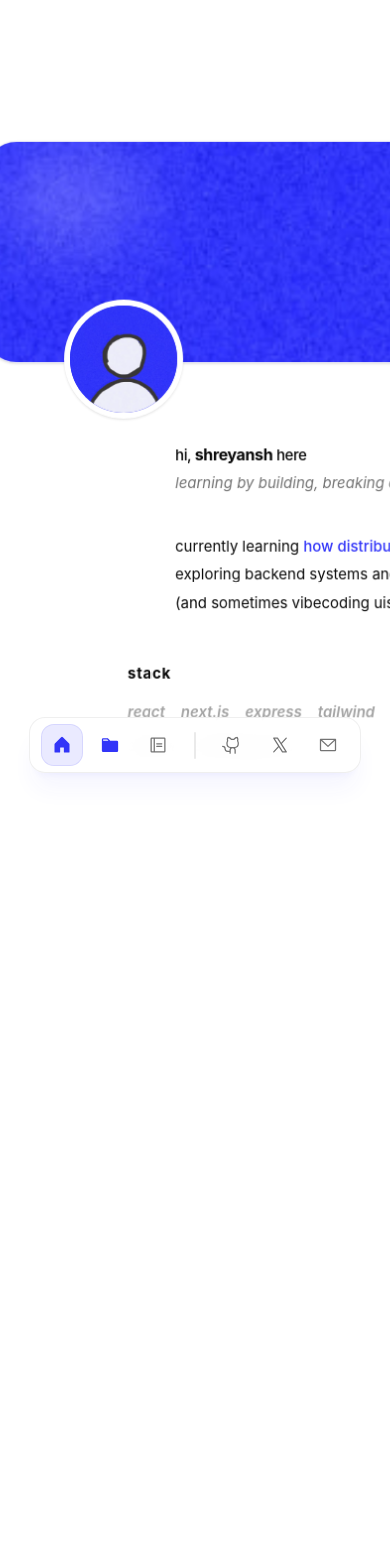
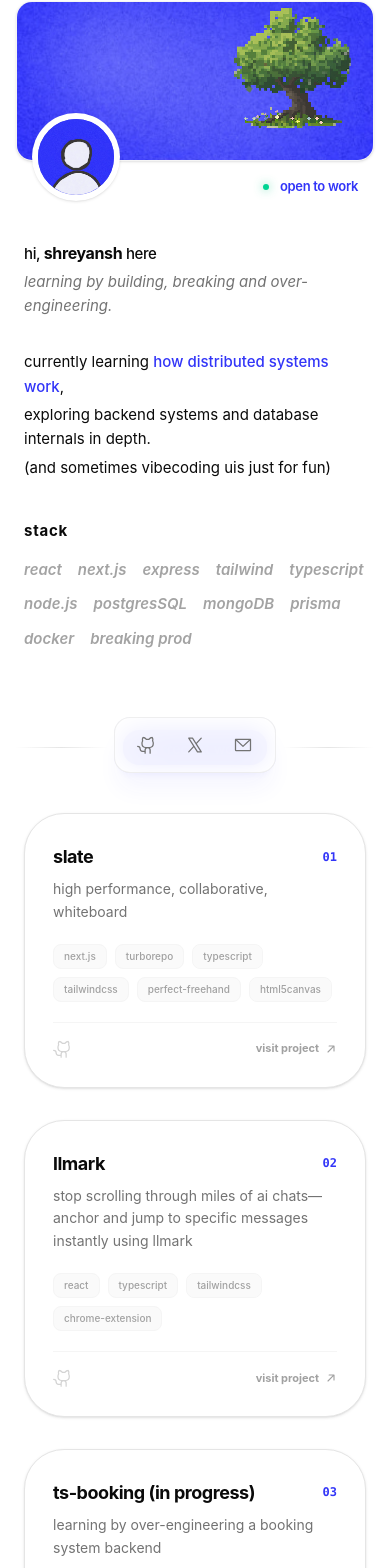
Before and after one commit to ss1ngh/portfolio, a Next.js app: page / in a window 390 px wide. Shown: the part 47-1615 px from the top of the page. Before the commit the page ends 844 px from the top, so only its background shows below. Built offline with nearby package versions, Linux system fonts and the light colour scheme.

Commit message:
mobile responsive

```diff
--- a/src/app/opengraph-image.tsx
+++ b/src/app/opengraph-image.tsx
@@ -127,8 +127,7 @@ export default async function Image() {
                 letterSpacing: "-0.01em",
               }}
             >
-              learning by building, breaking and over-engineering •{" "}
-              {DATA.url.replace("https://", "")}
+              engineering the modern web • {DATA.url.replace("https://", "")}
             </div>
           </div>
         </div>
--- a/src/components/canvas/HomeContent.tsx
+++ b/src/components/canvas/HomeContent.tsx
@@ -5,15 +5,15 @@ import Image from "next/image";
 
 export function HomeContent() {
   return (
-    <div className="relative flex flex-col min-h-dvh w-[1200px] px-6 py-16 items-center selection:bg-[#3235F8] selection:text-white">
+    // Update the top wrapper:
+    <div className="relative flex flex-col min-h-fit md:min-h-dvh w-full md:w-[1200px] px-4 md:px-6 py-8 md:py-16 items-start md:items-center selection:bg-[#3235F8] selection:text-white overflow-hidden md:overflow-visible">
       {/* label */}
-      <span className="absolute bottom-full left-1/2 -translate-x-1/2 mb-16 text-[15rem] font-black lowercase tracking-tighter text-[#0A0A0A]/5 select-none pointer-events-none whitespace-nowrap">
+      <span className="hidden md:block absolute bottom-full left-1/2 -translate-x-1/2 mb-16 text-[15rem] font-black lowercase tracking-tighter text-[#0A0A0A]/5 select-none pointer-events-none whitespace-nowrap">
         about me
       </span>
-
       {/* Banner */}
-      <section className="w-full max-w-5xl relative mb-8">
-        <div className="relative w-full h-56 rounded-4xl overflow-hidden border border-neutral-100 shadow-sm bg-[#F5F5F3]">
+      <section className="w-full max-w-5xl relative mb-12 md:mb-8 mt-4 md:mt-0">
+        <div className="relative w-full h-40 md:h-56 rounded-2xl md:rounded-4xl overflow-hidden border border-neutral-100 shadow-sm bg-[#F5F5F3]">
           <div
             className="absolute inset-0 z-0 opacity-100"
             style={{
@@ -26,16 +26,20 @@ export function HomeContent() {
             <div className="absolute top-4 left-6 w-32 h-20 bg-white/30 blur-2xl rounded-full" />
             <div className="absolute bottom-4 right-12 w-48 h-24 bg-white/40 blur-3xl rounded-full" />
           </div>
-          <div className="absolute right-8 bottom-4 z-20 scale-110">
+          <div className="absolute right-4 md:right-8 bottom-4 z-20 scale-90 md:scale-110 origin-bottom-right">
             <PixelTree />
           </div>
         </div>
-        <div className="absolute right-8 top-58 z-30">
+
+        {/* Adjusted Status Indicator */}
+        <div className="absolute right-4 md:right-8 top-[11rem] md:top-58 z-30">
           <StatusIndicator />
         </div>
-        <div className="absolute -bottom-14 left-20 z-30 flex flex-col items-start gap-4">
+
+        {/* Adjusted Profile Picture */}
+        <div className="absolute -bottom-10 left-4 md:-bottom-14 md:left-20 z-30 flex flex-col items-start gap-4">
           <div className="p-1 bg-white rounded-full shadow-sm">
-            <div className="relative h-28 w-28 overflow-hidden rounded-full border-2 border-white bg-[#3235F8]">
+            <div className="relative h-20 w-20 md:h-28 md:w-28 overflow-hidden rounded-full border-2 border-white bg-[#3235F8]">
               <Image
                 src="/pfp.webp"
                 alt={DATA.name}
@@ -47,10 +51,9 @@ export function HomeContent() {
           </div>
         </div>
       </section>
-
       {/* about me */}
-      <section className="w-full max-w-2xl flex flex-col items-start mt-12 px-4 lg:px-14">
-        <div className="space-y-1 mb-10">
+      <section className="w-full max-w-2xl flex flex-col items-start mt-8 md:mt-12 px-2 md:px-14">
+        <div className="space-y-1 mb-8 md:mb-10">
           <h1 className="text-[15px] font-medium lowercase tracking-tight">
             hi,{" "}
             <span className="text-base font-bold text-[#0A0A0A]">
@@ -79,9 +82,8 @@ export function HomeContent() {
           </p>
         </div>
       </section>
-
       {/* stack */}
-      <section className="w-full max-w-3xl flex flex-col items-start mt-12 px-4 lg:px-14">
+      <section className="w-full max-w-3xl flex flex-col items-start mt-10 md:mt-12 px-2 md:px-14">
         <div className="space-y-4 w-full">
           <h3 className="text-[15px] text-[#0A0A0A] font-bold tracking-wider">
             stack
--- a/src/components/canvas/ProjectsContent.tsx
+++ b/src/components/canvas/ProjectsContent.tsx
@@ -5,12 +5,11 @@ import { ProjectList } from "@/components/projects/project-list";
 
 export function ProjectsContent() {
   return (
-    <div className="relative flex flex-col justify-start min-h-dvh w-full px-6 pt-0 pb-5 items-center selection:bg-[#3235F8] selection:text-white">
+    <div className="relative flex flex-col justify-start min-h-fit md:min-h-dvh w-full md:w-[1500px] px-4 md:px-6 pt-0 pb-5 items-center selection:bg-[#3235F8] selection:text-white overflow-hidden md:overflow-visible">
       {/* label */}
-      <span className="absolute bottom-full left-1/2 -translate-x-1/2 mb-4 text-[12rem] font-black lowercase tracking-tighter text-[#0A0A0A]/5 select-none pointer-events-none whitespace-nowrap">
+      <span className="hidden md:block absolute bottom-full left-1/2 -translate-x-1/2 mb-4 text-[12rem] font-black lowercase tracking-tighter text-[#0A0A0A]/5 select-none pointer-events-none whitespace-nowrap">
         projects
       </span>
-
       <ProjectList projects={DATA.projects} />
     </div>
   );
--- a/src/components/canvas/SpatialCanvas.tsx
+++ b/src/components/canvas/SpatialCanvas.tsx
@@ -14,18 +14,43 @@ import {
   FOCUSED_SCALE,
   ANIMATION_CONFIG,
   getTranslateForNode,
+  MOBILE_BREAKPOINT,
 } from "@/components/canvas/nodes";
 import Navbar from "@/components/navbar";
 
 function CanvasInner() {
-  const { zoomRef, panRef } = useCamera();
+  // Extract activeNode to recalculate coordinates based on the current view
+  const { zoomRef, panRef, activeNode } = useCamera();
   const [isMounted, setIsMounted] = useState(false);
+  const [isMobile, setIsMobile] = useState(false);
 
   const homeTranslate = useMemo(() => getTranslateForNode("home"), []);
   const initialScale = useMemo(() => getAdaptiveScale(), []);
 
   useEffect(() => {
     setIsMounted(true);
+
+    // Check initial layout constraint
+    const checkMobile = () =>
+      setIsMobile(window.innerWidth < MOBILE_BREAKPOINT);
+    checkMobile();
+
+    // Recalculate spatial translation coordinates when the viewport scales/zooms
+    const handleResize = () => {
+      checkMobile();
+      if (window.innerWidth >= MOBILE_BREAKPOINT && panRef.current) {
+        const newTranslate = getTranslateForNode(activeNode);
+        panRef.current.style.transform = `translate3d(${newTranslate.x}px, ${newTranslate.y}px, 0)`;
+      }
+    };
+
+    window.addEventListener("resize", handleResize);
+    return () => window.removeEventListener("resize", handleResize);
+  }, [activeNode, panRef]);
+
+  // Execute entry animation strictly for desktop
+  useEffect(() => {
+    if (!isMounted || isMobile) return;
 
     const zoomLayer = zoomRef.current;
     const panLayer = panRef.current;
@@ -45,8 +70,31 @@ function CanvasInner() {
     }, entry.initialDelay * 1000);
 
     return () => clearTimeout(timer);
-  }, [initialScale, homeTranslate]);
+  }, [isMounted, isMobile, initialScale, homeTranslate, zoomRef, panRef]);
 
+  if (!isMounted) return null;
+
+  //SPA layout for mobile devices
+  if (isMobile) {
+    return (
+      <main className="flex flex-col w-full min-h-screen overflow-x-hidden pb-24 bg-white">
+        <section id="home">
+          <HomeContent />
+        </section>
+        {/* Reduced margin from mt-12 to mt-4 */}
+        <section id="projects" className="mt-4 md:mt-12">
+          <ProjectsContent />
+        </section>
+        {/* Reduced margin from mt-12 to mt-4 */}
+        <section id="reads" className="mt-4 md:mt-12">
+          <ReadsContent />
+        </section>
+        <Navbar />
+      </main>
+    );
+  }
+
+  // Render spatial canvas for desktop architecture
   return (
     <>
       <div
@@ -92,12 +140,6 @@ function CanvasInner() {
             <CanvasNode id="reads">
               <ReadsContent />
             </CanvasNode>
-            {/*
-            {DATA.projects.map((proj, idx) => (
-              <CanvasNode key={idx} id={`project-${idx}`}>
-                <ProjectDetailContent project={proj} />
-              </CanvasNode>
-            ))} */}
           </div>
         </div>
       </div>
--- a/src/components/canvas/nodes.ts
+++ b/src/components/canvas/nodes.ts
@@ -11,7 +11,7 @@ export interface NodePosition {
 
 export const NODE_POSITIONS: Record<string, NodePosition> = {
   home: { x: 0, y: 0, width: 1200, height: 1200 },
-  projects: { x: 3500, y: 1000, width: 1500, height: 1200 },
+  projects: { x: 3000, y: 1000, width: 1500, height: 1200 },
   reads: { x: -3000, y: -500, width: 1200, height: 1500 },
 };
 
@@ -33,9 +33,8 @@ export function getTranslateForNode(nodeId: string): { x: number; y: number } {
 
   const cx = node.x + adjustedNodeWidth / 2;
 
-  const cy = adjustedNodeHeight > vh
-    ? node.y + (vh / 2)
-    : node.y + adjustedNodeHeight / 2;
+  const cy =
+    adjustedNodeHeight > vh ? node.y + vh / 2 : node.y + adjustedNodeHeight / 2;
 
   return {
     x: vw / 2 - cx,
--- a/src/components/navbar.tsx
+++ b/src/components/navbar.tsx
@@ -26,12 +26,15 @@ const getCanvasNodeId = (href: string) => {
 };
 
 export default function Navbar() {
-  const { navigateTo, activeNode } = useCamera();
+  const { navigateTo, activeNode, isMobile } = useCamera();
 
   return (
     <div className="pointer-events-none fixed inset-x-0 bottom-6 z-50">
       <TooltipProvider delayDuration={0}>
         <Dock className="pointer-events-auto">
+          {/* Section Navigation & Divider - Hidden on Mobile */}
+          {!isMobile && (
+            <>
               {DATA.navbar.map((item) => {
                 const nodeId = getCanvasNodeId(item.href);
                 const isActive = activeNode === nodeId;
@@ -46,7 +49,7 @@ export default function Navbar() {
                             isActive
                               ? "text-[#3235F8] bg-[#3235F8]/10 ring-1 ring-[#3235F8]/20"
                               : isProjects
-                            ? "text-[#3235F8] hover:bg-[#3235F8]/5" // Folder icon is always blue, transparent bg
+                                ? "text-[#3235F8] hover:bg-[#3235F8]/5"
                                 : "text-neutral-500 hover:text-[#3235F8] hover:bg-[#3235F8]/5"
                           }
                         >
@@ -70,8 +73,10 @@ export default function Navbar() {
                 layout
                 className="h-1/2 w-[1.5px] bg-neutral-200/80 mx-2 rounded-full"
               />
+            </>
+          )}
 
-          {/* Social Links */}
+          {/* Social Links - Visible Everywhere */}
           {Object.entries(DATA.contact.social)
             .filter(([, social]) => social.navbar)
             .map(([name, social]) => (
--- a/src/components/projects/project-list.tsx
+++ b/src/components/projects/project-list.tsx
@@ -11,9 +11,10 @@ export function ProjectList({ projects }: { projects: readonly Project[] }) {
   const [hoveredIndex, setHoveredIndex] = useState<number | null>(null);
 
   return (
-    <section className="relative w-full h-full flex flex-col p-12 overflow-visible">
+    // Reduced mobile padding from p-12 to px-0 py-8
+    <section className="relative w-full h-full flex flex-col px-0 py-8 md:p-12 overflow-visible">
       {/* Header remains z-50 to stay above grid */}
-      <div className="w-full flex justify-center z-50 pointer-events-none mb-10 shrink-0">
+      <div className="w-full flex justify-center z-50 pointer-events-none mb-8 md:mb-10 shrink-0">
         <div className="flex items-center w-full max-w-5xl justify-center">
           <div className="flex-1 h-px bg-gradient-to-r from-transparent via-neutral-200 to-transparent" />
           <div className="bg-[#3235F8] rounded-2xl px-5 py-1.5 mx-4 shadow-sm flex items-center gap-2 pointer-events-auto shrink-0">
@@ -26,8 +27,8 @@ export function ProjectList({ projects }: { projects: readonly Project[] }) {
         </div>
       </div>
 
-      {/* Grid Container */}
-      <div className="relative w-full max-w-[1400px] h-[900px] overflow-y-scroll no-scrollbar px-3 pt-4 mx-auto z-10">
+      {/* Grid Container - Changed to h-auto and overflow-visible on mobile */}
+      <div className="relative w-full max-w-[1400px] h-auto md:h-[900px] overflow-visible md:overflow-y-scroll no-scrollbar px-2 md:px-3 pt-4 mx-auto z-10">
         <GridContainer size={3}>
           {projects.map((project, index) => (
             <div
@@ -43,12 +44,12 @@ export function ProjectList({ projects }: { projects: readonly Project[] }) {
             </div>
           ))}
 
-          {/* Transparent Filler slots */}
+          {/* Transparent Filler slots - Hidden completely on mobile */}
           {Array.from({ length: Math.max(0, 16 - projects.length) }).map(
             (_, i) => (
               <div
                 key={`filler-${i}`}
-                className="min-h-[400px] bg-transparent"
+                className="hidden md:block min-h-[400px] bg-transparent"
               />
             ),
           )}
```
Also changed, not shown: src/components/canvas/ReadsContent.tsx (+6 -9 lines), src/components/projects/grid-container.tsx (+9 -7 lines), src/components/projects/project-card.tsx (+6 -16 lines). Lines whose indentation alone changed are shown as unchanged.
